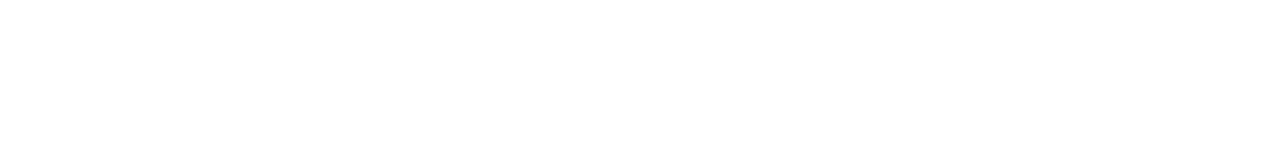
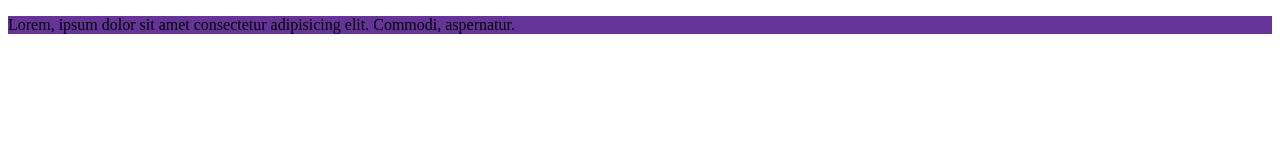
Before and after one commit to webthemelab/my-first-github-repo, a plain HTML site: page index.html in a window 1280 px wide. Drawn offline with Linux system fonts and the light colour scheme.

Commit message:
css file add one

```diff
--- /dev/null
+++ b/css/style.css
@@ -0,0 +1,3 @@
+.one {
+  background-color: rebeccapurple;
+}
--- a/index.html
+++ b/index.html
@@ -3,7 +3,13 @@
   <head>
     <meta charset="UTF-8" />
     <meta name="viewport" content="width=device-width, initial-scale=1.0" />
+    <link rel="stylesheet" href="css/style.css" />
     <title>my first website</title>
   </head>
-  <body></body>
+  <body>
+    <p class="one">
+      Lorem, ipsum dolor sit amet consectetur adipisicing elit. Commodi,
+      aspernatur.
+    </p>
+  </body>
 </html>
```
